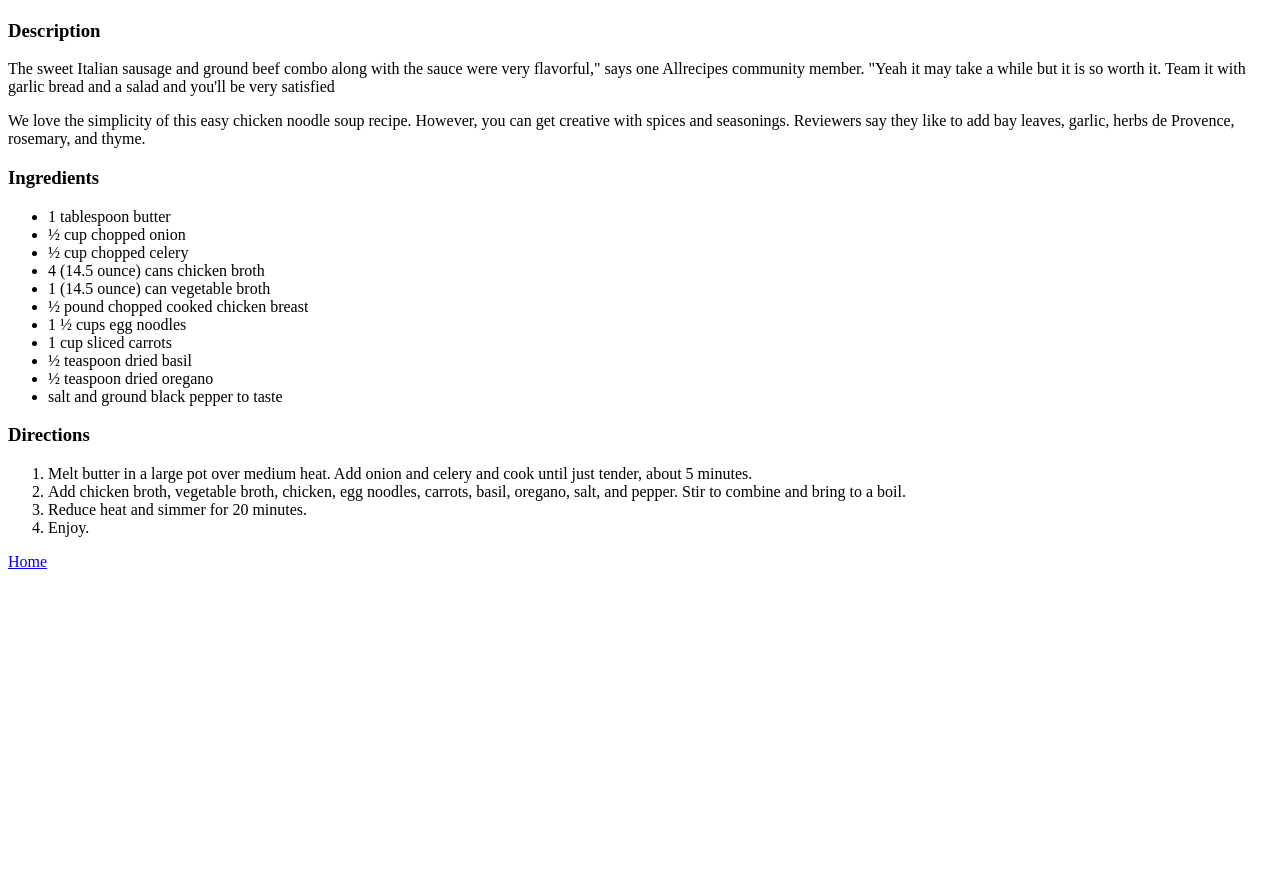
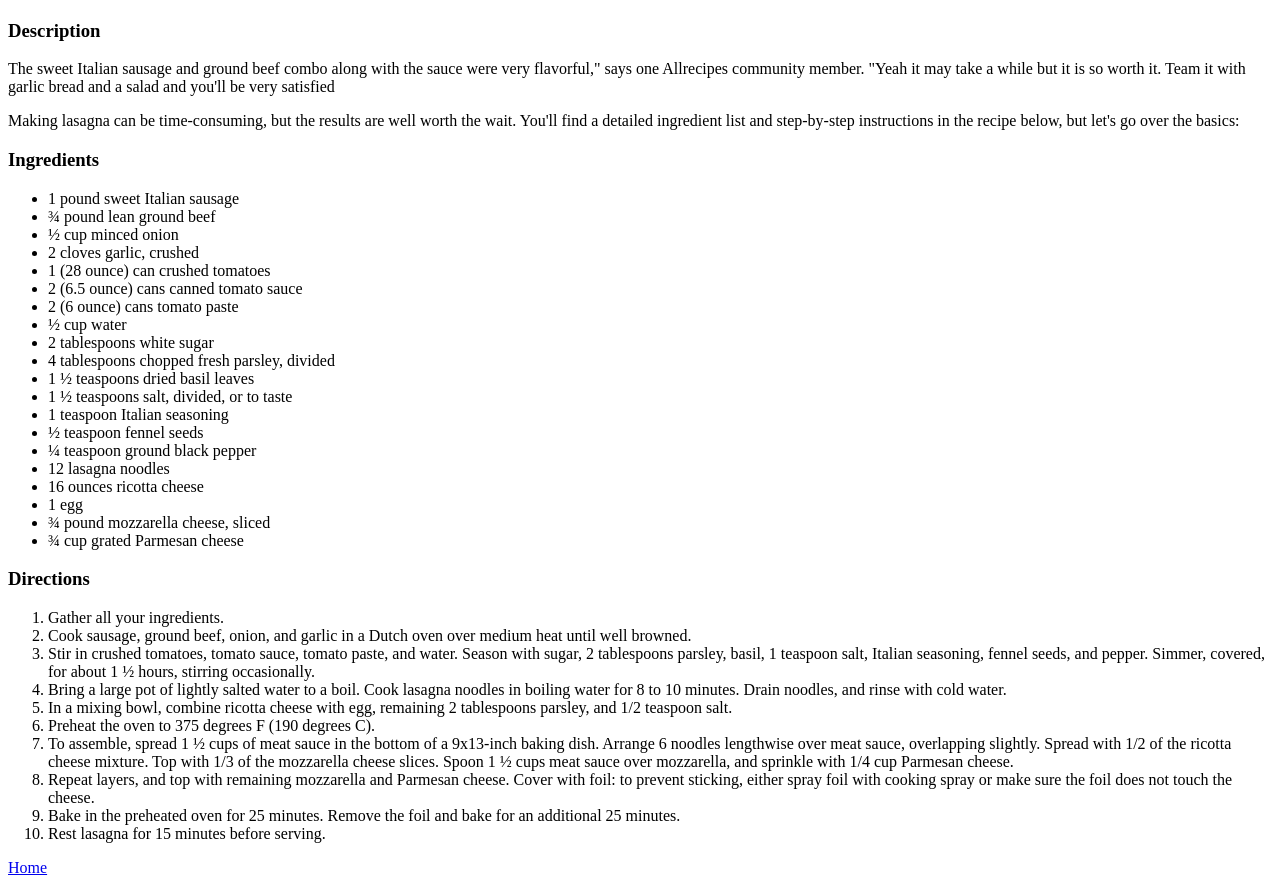
Before and after one commit to SubclassiFied/odin-recipes, a plain HTML site: page lasagna.html in a window 1280 px wide. Shown: the part 483-1368 px from the top of the page. Before the commit the page ends 1062 px from the top, so only its background shows below. Drawn offline with Linux system fonts and the light colour scheme.

Commit message:
Completed main information on 'lasagna' page.

```diff
--- a/lasagna.html
+++ b/lasagna.html
@@ -6,37 +6,59 @@
     <title>Matt's Homemade and Hearty Lasagna</title>
 </head>
     <body>
-    <h1>Chicken Soup</h1>
+        <h1>Lasagna</h1>
         <img src="../images/lasagna.jpg" alt="Slice of Lasagna" width="400" height="400">
         <h3>Description</h3>
         <p>The sweet Italian sausage and ground beef combo along with the sauce were very flavorful,"
             says one Allrecipes community member. "Yeah it may take a while but it is so worth it.
             Team it with garlic bread and a salad and you'll be very satisfied</p>
 
-    <p>We love the simplicity of this easy chicken noodle soup recipe.
-        However, you can get creative with spices and seasonings.
-        Reviewers say they like to add bay leaves, garlic, herbs de Provence, rosemary, and thyme.</p>
+        <p>Making lasagna can be time-consuming, but the results are well worth the wait.
+            You'll find a detailed ingredient list and step-by-step instructions in the recipe below,
+            but let's go over the basics:</p>
 
         <h3>Ingredients</h3>
         <ul>
-        <li>1 tablespoon butter</li>
-        <li>½ cup chopped onion</li>
-        <li>½ cup chopped celery</li>
-        <li>4 (14.5 ounce) cans chicken broth</li>
-        <li>1 (14.5 ounce) can vegetable broth</li>
-        <li>½ pound chopped cooked chicken breast</li>
-        <li>1 ½ cups egg noodles</li>
-        <li>1 cup sliced carrots</li>
-        <li>½ teaspoon dried basil</li>
-        <li>½ teaspoon dried oregano</li>
-        <li>salt and ground black pepper to taste</li>
+            <li>1 pound sweet Italian sausage</li>
+            <li>¾ pound lean ground beef</li>
+            <li>½ cup minced onion</li>
+            <li>2 cloves garlic, crushed</li>
+            <li>1 (28 ounce) can crushed tomatoes</li>
+            <li>2 (6.5 ounce) cans canned tomato sauce</li>
+            <li>2 (6 ounce) cans tomato paste</li>
+            <li>½ cup water</li>
+            <li>2 tablespoons white sugar</li>
+            <li>4 tablespoons chopped fresh parsley, divided</li>
+            <li>1 ½ teaspoons dried basil leaves</li>
+            <li>1 ½ teaspoons salt, divided, or to taste</li>
+            <li>1 teaspoon Italian seasoning</li>
+            <li>½ teaspoon fennel seeds</li>
+            <li>¼ teaspoon ground black pepper</li>
+            <li>12 lasagna noodles</li>
+            <li>16 ounces ricotta cheese</li>
+            <li>1 egg</li>
+            <li>¾ pound mozzarella cheese, sliced</li>
+            <li>¾ cup grated Parmesan cheese</li>
         </ul>
         <h3>Directions</h3>
         <ol>
-        <li>Melt butter in a large pot over medium heat. Add onion and celery and cook until just tender, about 5 minutes.</li>
-        <li>Add chicken broth, vegetable broth, chicken, egg noodles, carrots, basil, oregano, salt, and pepper. Stir to combine and bring to a boil.</li>
-        <li>Reduce heat and simmer for 20 minutes.</li>
-        <li>Enjoy.</li>
+            <li>Gather all your ingredients.</li>
+            <li>Cook sausage, ground beef, onion, and garlic in a Dutch oven over medium heat until well browned.</li>
+            <li>Stir in crushed tomatoes, tomato sauce, tomato paste, and water.
+                Season with sugar, 2 tablespoons parsley, basil, 1 teaspoon salt, Italian seasoning, fennel seeds, and pepper.
+                Simmer, covered, for about 1 ½ hours, stirring occasionally.</li>
+            <li>Bring a large pot of lightly salted water to a boil. Cook lasagna noodles in boiling water for 8 to 10 minutes.
+                Drain noodles, and rinse with cold water.</li>
+            <li>In a mixing bowl, combine ricotta cheese with egg, remaining 2 tablespoons parsley, and 1/2 teaspoon salt.</li>
+            <li>Preheat the oven to 375 degrees F (190 degrees C).</li>
+            <li>To assemble, spread 1 ½ cups of meat sauce in the bottom of a 9x13-inch baking dish.
+                Arrange 6 noodles lengthwise over meat sauce, overlapping slightly. Spread with 1/2 of the ricotta cheese mixture.
+                Top with 1/3 of the mozzarella cheese slices. Spoon 1 ½ cups meat sauce over mozzarella,
+                and sprinkle with 1/4 cup Parmesan cheese.</li>
+            <li>Repeat layers, and top with remaining mozzarella and Parmesan cheese.
+                Cover with foil: to prevent sticking, either spray foil with cooking spray or make sure the foil does not touch the cheese.</li>
+            <li>Bake in the preheated oven for 25 minutes. Remove the foil and bake for an additional 25 minutes.</li>
+            <li>Rest lasagna for 15 minutes before serving.</li>
         </ol>
 
         <a href="../index.html">Home</a>
```
Lines whose indentation alone changed are shown as unchanged.
